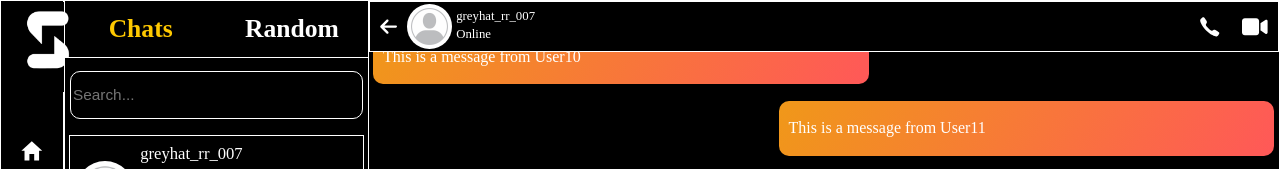
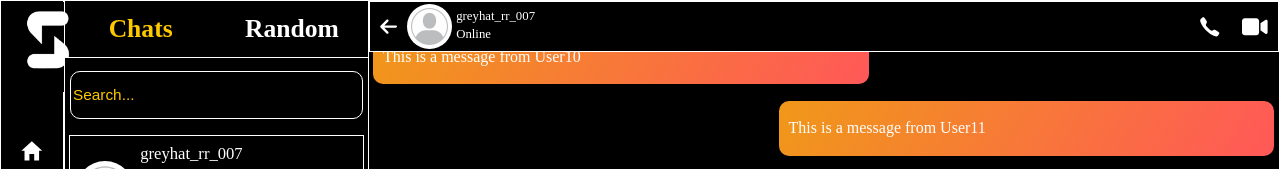
Before and after one commit to rathanraju45/socio_2.0_frontend, a React (Create React App) app: page /chat in a window 1280 px wide. Shown: the top 169 px of the page. Built offline with nearby package versions, Linux system fonts and the light colour scheme.

Commit message:
changed the placeholder color in chatlist.

```diff
--- a/src/components/chat_page/ChatPage.css
+++ b/src/components/chat_page/ChatPage.css
@@ -76,6 +76,7 @@
 
 #chat-list-search::placeholder {
      font-size: 1.2vw;
+     color: var(--socio-color);
 }
 
 #chat-list-search:focus {
```
